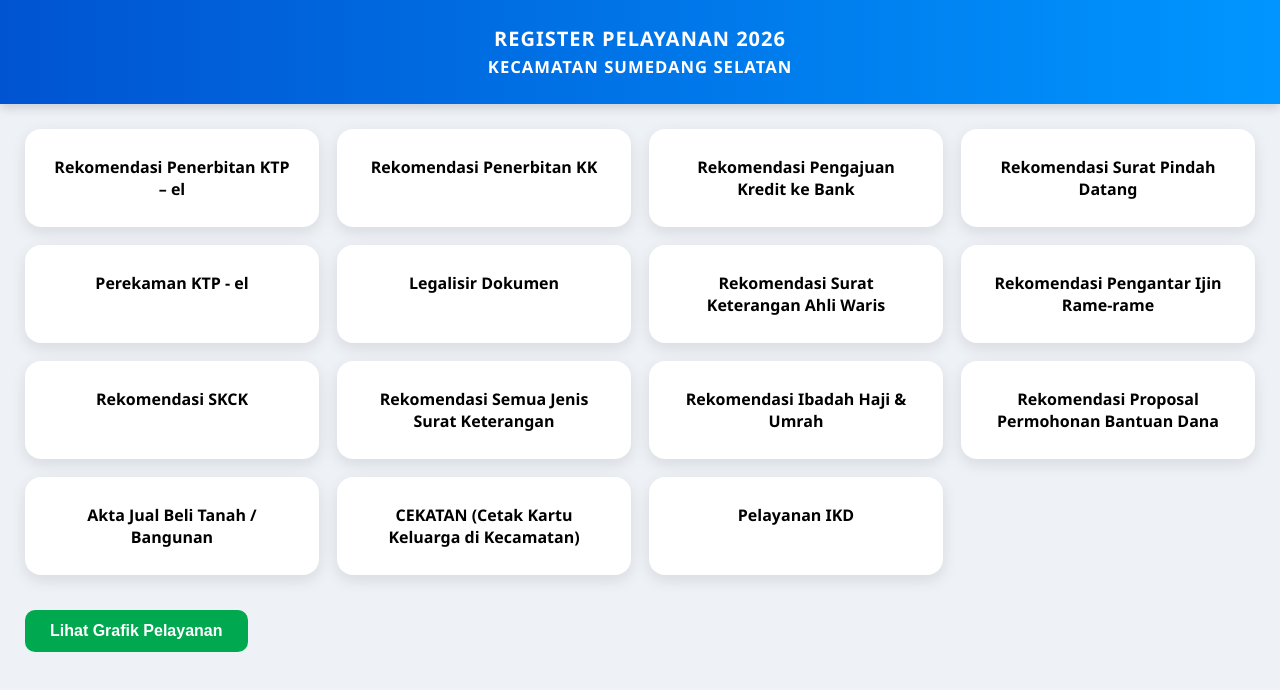
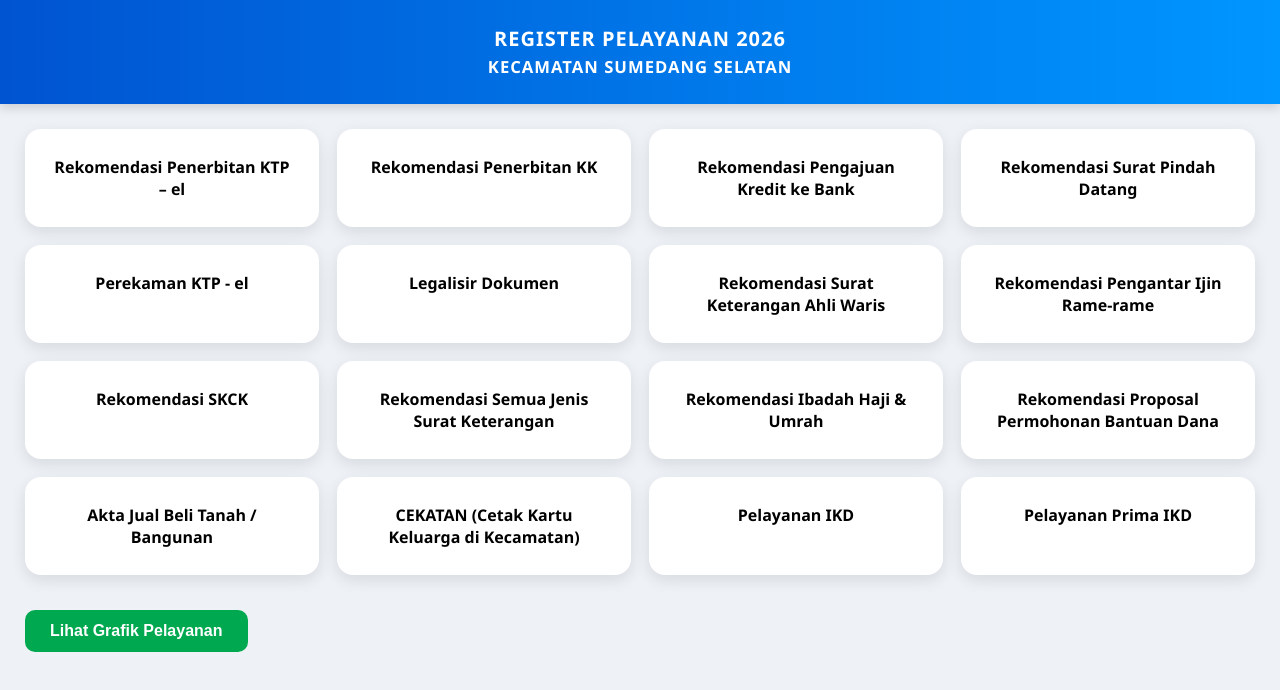
Before and after one commit to herimulyadi83-del/Pelayanan, a plain HTML site: page index.html in a window 1280 px wide. Drawn offline with nearby package versions, Linux system fonts and the light colour scheme.

```diff
--- a/index.html
+++ b/index.html
@@ -251,6 +251,7 @@
         "Akta Jual Beli Tanah / Bangunan",
         "CEKATAN (Cetak Kartu Keluarga di Kecamatan)",
         "Pelayanan IKD",
+        "Pelayanan Prima IKD",
       ];
 
       const dashboard = document.getElementById("dashboard");
```
